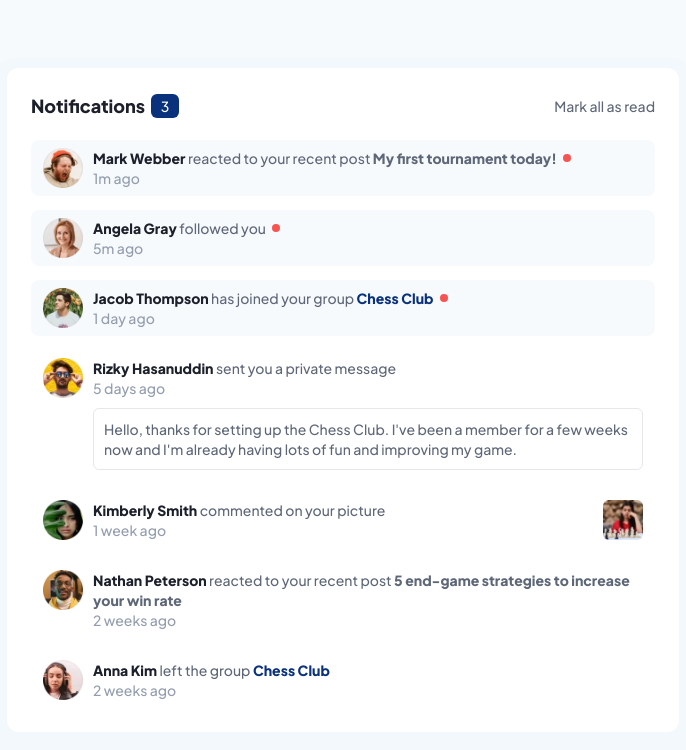
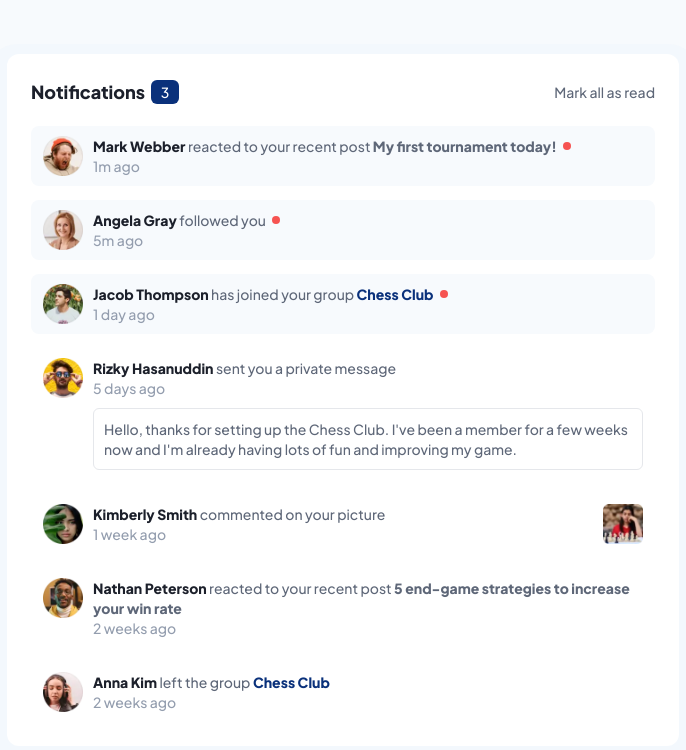
Before and after one commit to JenaCarry/notifications-page, a website: page index.html in a window 1280 px wide. Shown: the whole page, without its empty margins (297-983 px from the left). Drawn offline with Linux system fonts and the light colour scheme.

Commit message:
novas mudanças

```diff
--- a/tailwind.css
+++ b/tailwind.css
@@ -34,7 +34,7 @@
 
 @layer utilities {
     .read {
-        @apply px-3 py-2 text-sm grid grid-cols-[2.5rem_1fr] gap-2.5
+        @apply px-3 py-2.5 text-sm grid grid-cols-[2.5rem_1fr] gap-2.5
     }
 
     .not-read {
```
Also changed, not shown: README.md, assets/css/style.css.
